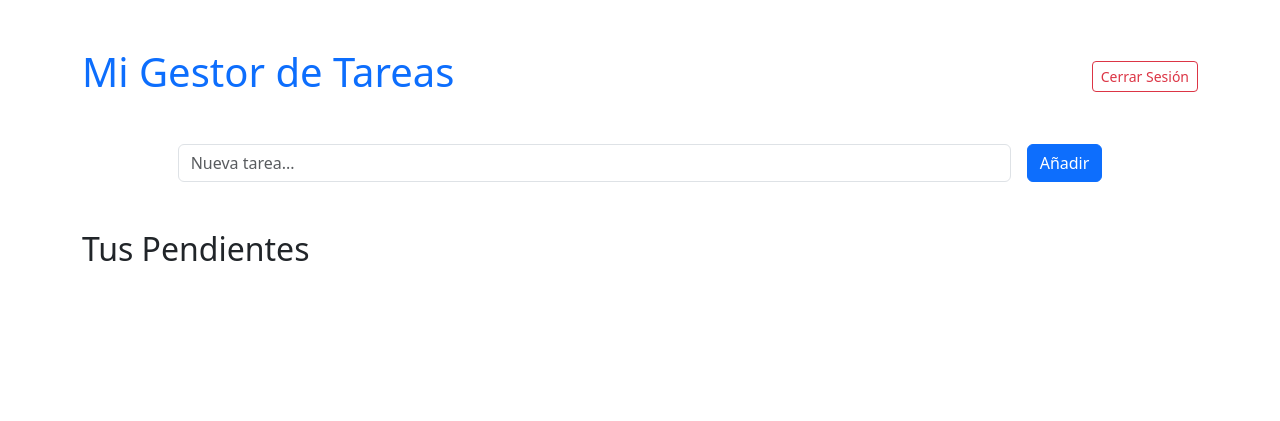
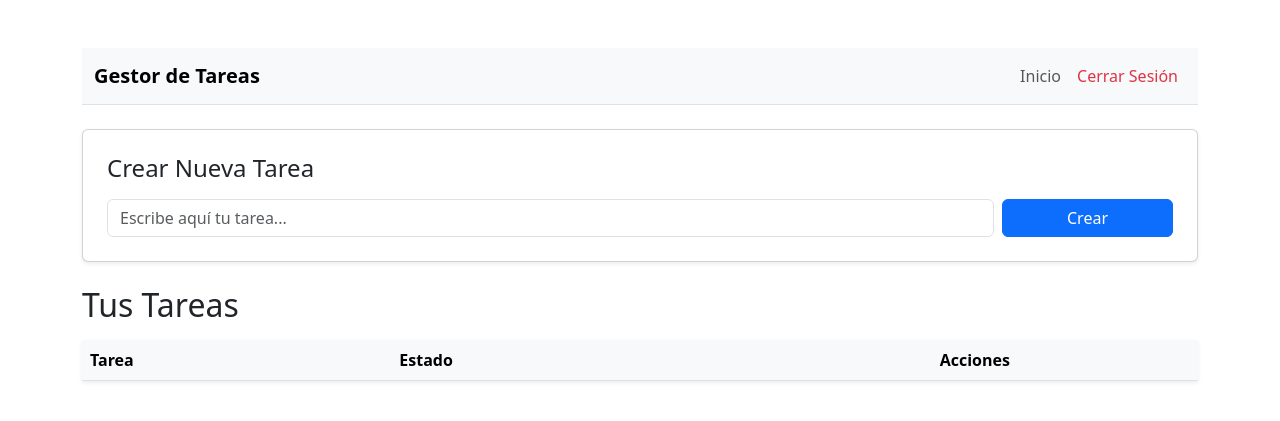
Before and after one commit to j4vi3r1/tareas_pendientes, a PHP site: page / in a window 1280 px wide. Shown: the top 421 px of the page. Run offline with PHP 8.4, Linux system fonts and the light colour scheme; the visitor is signed in with stand-in values (Sample User, id 1); data comes from the database, SQL or seed files in the repository; both versions use the stored data as it was after the commit; lists and menus that the app fills with data are empty.

Commit message:
nueva estructura

```diff
--- a/db.php
+++ b/db.php
@@ -8,6 +8,7 @@ try {
     $db->exec("CREATE TABLE IF NOT EXISTS usuarios (
         id INTEGER PRIMARY KEY AUTOINCREMENT,
         username TEXT UNIQUE NOT NULL,
+        email TEXT UNIQUE NOT NULL,
         password TEXT NOT NULL
     )");
 
--- a/editar.php
+++ b/editar.php
@@ -34,7 +34,10 @@ if (isset($_POST['actualizar'])) {
     <title>Editar Tarea</title>
 </head>
 <body class="container mt-5">
+    <?php include 'menu.php'; ?> <!-- Aquí lo agregas -->
+
     <h2>Editar Tarea</h2>
+
     <form action="editar.php" method="POST">
         <input type="hidden" name="id" value="<?php echo $tarea['id']; ?>">
         <div class="mb-3">
--- a/index.php
+++ b/index.php
@@ -1,6 +1,6 @@
 <?php
 // index.php
-require_once 'auth.php'; // Protege la página
+require_once 'auth.php'; // Protege la página[cite: 1, 2, 3]
 $db = require_once 'db.php';
 ?>
 <!DOCTYPE html>
@@ -12,40 +12,49 @@ $db = require_once 'db.php';
 </head>
 <body class="container mt-5">
 
-    <div class="d-flex justify-content-between align-items-center">
-        <h1 class="text-primary">Mi Gestor de Tareas</h1>
-        <a href="logout.php" class="btn btn-outline-danger btn-sm">Cerrar Sesión</a>
+    <?php include 'menu.php'; ?>
+
+    <!-- CREAR: Formulario centralizado -->
+    <div class="card p-4 mb-4 shadow-sm">
+        <h4 class="mb-3">Crear Nueva Tarea</h4>
+        <form action="process.php" method="POST" class="row g-2">
+            <div class="col-md-10">
+                <input type="text" name="nombre" class="form-control" placeholder="Escribe aquí tu tarea..." required>
+            </div>
+            <div class="col-md-2">
+                <button type="submit" name="agregar" class="btn btn-primary w-100">Crear</button>
+            </div>
+        </form>
     </div>
 
-    <form action="process.php" method="POST" class="row g-3 mt-4 justify-content-center">
-        <div class="col-auto w-75">
-            <input type="text" name="nombre" class="form-control" placeholder="Nueva tarea..." required>
-        </div>
-        <div class="col-auto">
-            <button type="submit" name="agregar" class="btn btn-primary">Añadir</button>
-        </div>
-    </form>
-
-    <h2 class="mt-5">Tus Pendientes</h2>
-    <table class="table table-hover mt-3">
+    <!-- LEER, MODIFICAR Y ELIMINAR: Tabla de tareas -->
+    <h2>Tus Tareas</h2>
+    <table class="table table-hover mt-3 shadow-sm">
+        <thead class="table-light">
+            <tr>
+                <th>Tarea</th>
+                <th>Estado</th>
+                <th class="text-center">Acciones</th>
+            </tr>
+        </thead>
         <tbody>
             <?php
-            // Filtramos tareas por el ID del usuario en sesión
+            // Consulta filtrada para que cada usuario vea solo sus tareas[cite: 1, 2, 3]
             $stmt = $db->prepare("SELECT * FROM tareas WHERE user_id = ? ORDER BY id DESC");
             $stmt->execute([$_SESSION['user_id']]);
 
             while ($row = $stmt->fetch(PDO::FETCH_ASSOC)) {
                 $estado = $row['estado'];
-                $icono = ($estado == 'completada') ? '✅' : '⏳';
                 $btn_txt = ($estado == 'completada') ? 'Desmarcar' : 'Completar';
-                $color_boton = ($estado == 'completada') ? 'btn-success' : 'btn-warning';
+                $color_btn = ($estado == 'completada') ? 'btn-success' : 'btn-warning';
 
                 echo "<tr>
-                    <td class='align-middle'>$icono " . htmlspecialchars($row['nombre']) . "</td>
-                    <td class='text-end'>
-                        <a href='editar.php?id={$row['id']}' class='btn btn-sm btn-outline-primary'>Editar</a>
-                        <a href='process.php?cambiar_estado={$row['id']}&estado={$estado}' class='btn btn-sm $color_boton'>$btn_txt</a>
-                        <a href='process.php?eliminar={$row['id']}' class='btn btn-sm btn-outline-danger'>Eliminar</a>
+                    <td class='align-middle'>" . htmlspecialchars($row['nombre']) . "</td>
+                    <td class='align-middle'>" . ucfirst($estado) . "</td>
+                    <td class='text-center'>
+                        <a href='process.php?cambiar_estado={$row['id']}&estado={$estado}' class='btn btn-sm $color_btn'>$btn_txt</a>
+                        <a href='editar.php?id={$row['id']}' class='btn btn-sm btn-info text-white'>Editar</a>
+                        <a href='process.php?eliminar={$row['id']}' class='btn btn-sm btn-danger' onclick='return confirm(\"¿Seguro?\")'>Eliminar</a>
                     </td>
                 </tr>";
             }
--- a/menu.php
+++ b/menu.php
@@ -1,9 +1,10 @@
-<nav class="navbar navbar-expand-lg navbar-light bg-light mb-4">
+<!-- menu.php -->
+<nav class="navbar navbar-expand-lg navbar-light bg-light mb-4 border-bottom">
     <div class="container">
-        <a class="navbar-brand" href="index.php">Gestor</a>
+        <a class="navbar-brand" href="index.php"><strong>Gestor de Tareas</strong></a>
         <div class="navbar-nav">
-            <a class="nav-link" href="index.php">Ver Tareas</a>
-            <a class="nav-link" href="logout.php">Cerrar Sesión</a>
+            <a class="nav-link" href="index.php">Inicio</a>
+            <a class="nav-link text-danger" href="logout.php">Cerrar Sesión</a>
         </div>
     </div>
 </nav>
```
Also changed, not shown: registro.php (+51 -16 lines), README.md, tareas.db.
